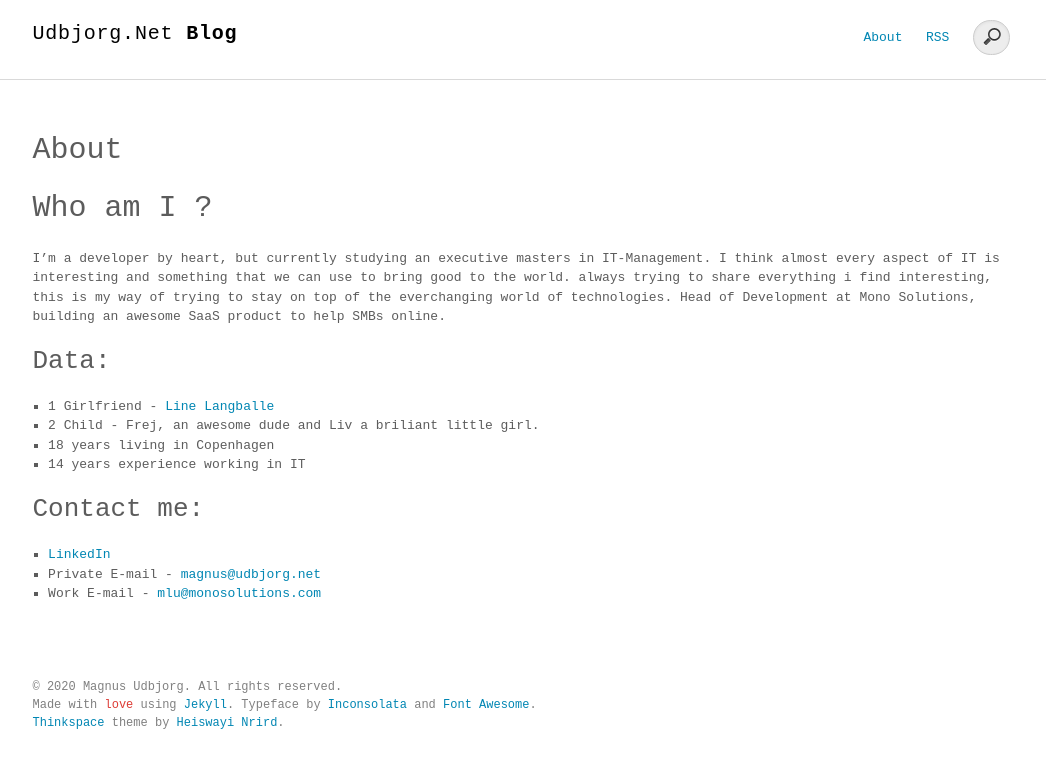
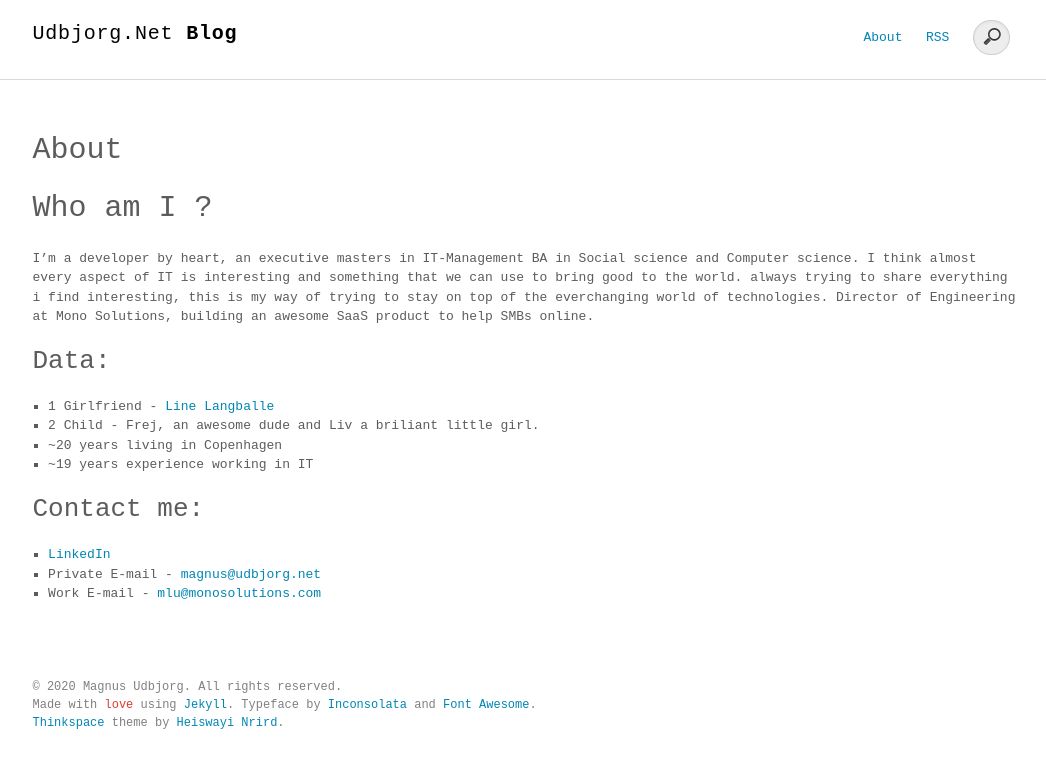
Before and after one commit to magudb/magudb.github.io, a Jekyll site: the page built from about.md, in a window 1280 px wide. Shown: the top 768 px of the page, without its empty margins (115-1161 px from the left). Built offline with Jekyll 4.4.1, drawn with Linux system fonts in a browser that asks for light colours; comment, search, counter and statistics services are not loaded.

Commit message:
bio update

```diff
--- a/about.md
+++ b/about.md
@@ -4,14 +4,14 @@ title: About
 permalink: /about/
 ---
 # Who am I ?
-I'm a developer by heart, but currently studying an executive masters in IT-Management. I think almost every aspect of IT is interesting and something that we can use to bring good to the world. always trying to share everything i find interesting, this is my way of trying to stay on top of the everchanging world of technologies. Head of Development at Mono Solutions, building an awesome SaaS product to help SMBs online.
+I'm a developer by heart, an executive masters in IT-Management BA in Social science and Computer science. I think almost every aspect of IT is interesting and something that we can use to bring good to the world. always trying to share everything i find interesting, this is my way of trying to stay on top of the everchanging world of technologies. Director of Engineering at Mono Solutions, building an awesome SaaS product to help SMBs online.
 
 ## Data:
 
 * 1 Girlfriend - [Line Langballe](http://www.linelangballe.dk)
 * 2 Child - Frej, an awesome dude and Liv a briliant little girl.
-* 18 years living in Copenhagen
-* 14 years experience working in IT
+* ~20 years living in Copenhagen
+* ~19 years experience working in IT
 
 ## Contact me:
 * [LinkedIn]({{ site.author.linkedin }})
```
